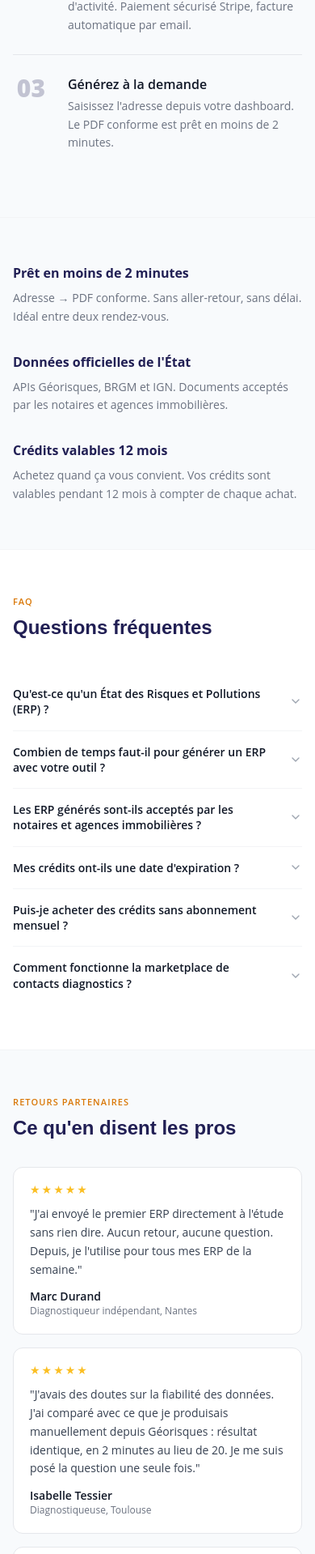
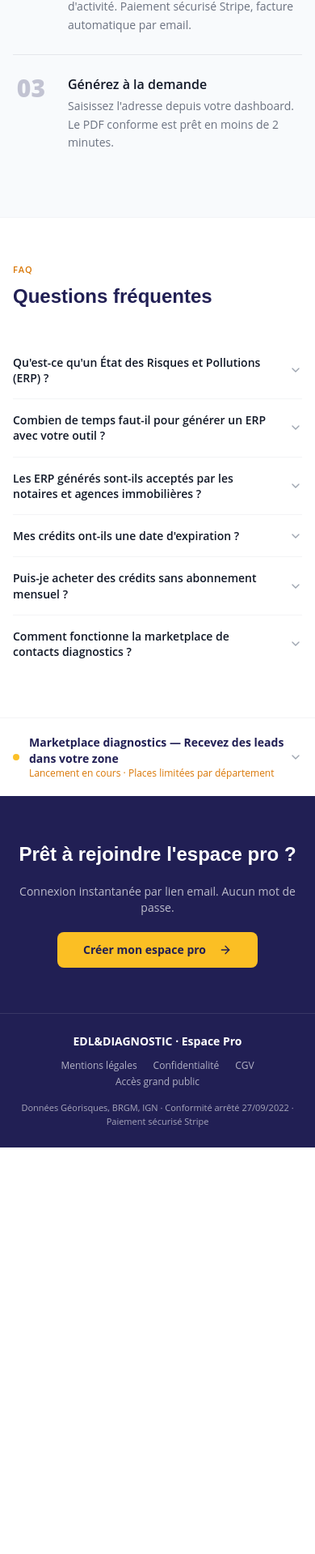
Before and after one commit to gregory690/erp-immo, a React (Vite) app: page /pro in a window 390 px wide. Shown: the part 1650-3569 px from the top of the page at 81% size. After the commit the page ends 3067 px from the top, so only its background shows below. Built offline with nearby package versions, Linux system fonts and the light colour scheme.

Commit message:
style: masque sections points clés et avis sur mobile (ProLanding)
Co-Authored-By: Claude Sonnet 4.6 <noreply@anthropic.com>

```diff
--- a/src/pages/ProLanding.tsx
+++ b/src/pages/ProLanding.tsx
@@ -395,7 +395,7 @@ export default function ProLanding() {
       </section>
 
       {/* ── 3 points clés ────────────────────────────────────────────────── */}
-      <section className="px-4 py-14 sm:py-16 bg-slate-50 border-t border-gray-100">
+      <section className="hidden sm:block px-4 py-14 sm:py-16 bg-slate-50 border-t border-gray-100">
         <div className="max-w-4xl mx-auto grid grid-cols-1 sm:grid-cols-3 gap-8 sm:gap-12">
           {[
             {
@@ -448,7 +448,7 @@ export default function ProLanding() {
       </section>
 
       {/* ── Avis ─────────────────────────────────────────────────────────── */}
-      <section className="px-4 py-14 sm:py-16 bg-slate-50 border-t border-gray-100">
+      <section className="hidden sm:block px-4 py-14 sm:py-16 bg-slate-50 border-t border-gray-100">
         <div className="max-w-4xl mx-auto">
           <div className="mb-8">
             <p className="text-[11px] font-semibold uppercase tracking-widest text-amber-600 mb-2">Retours partenaires</p>
```
